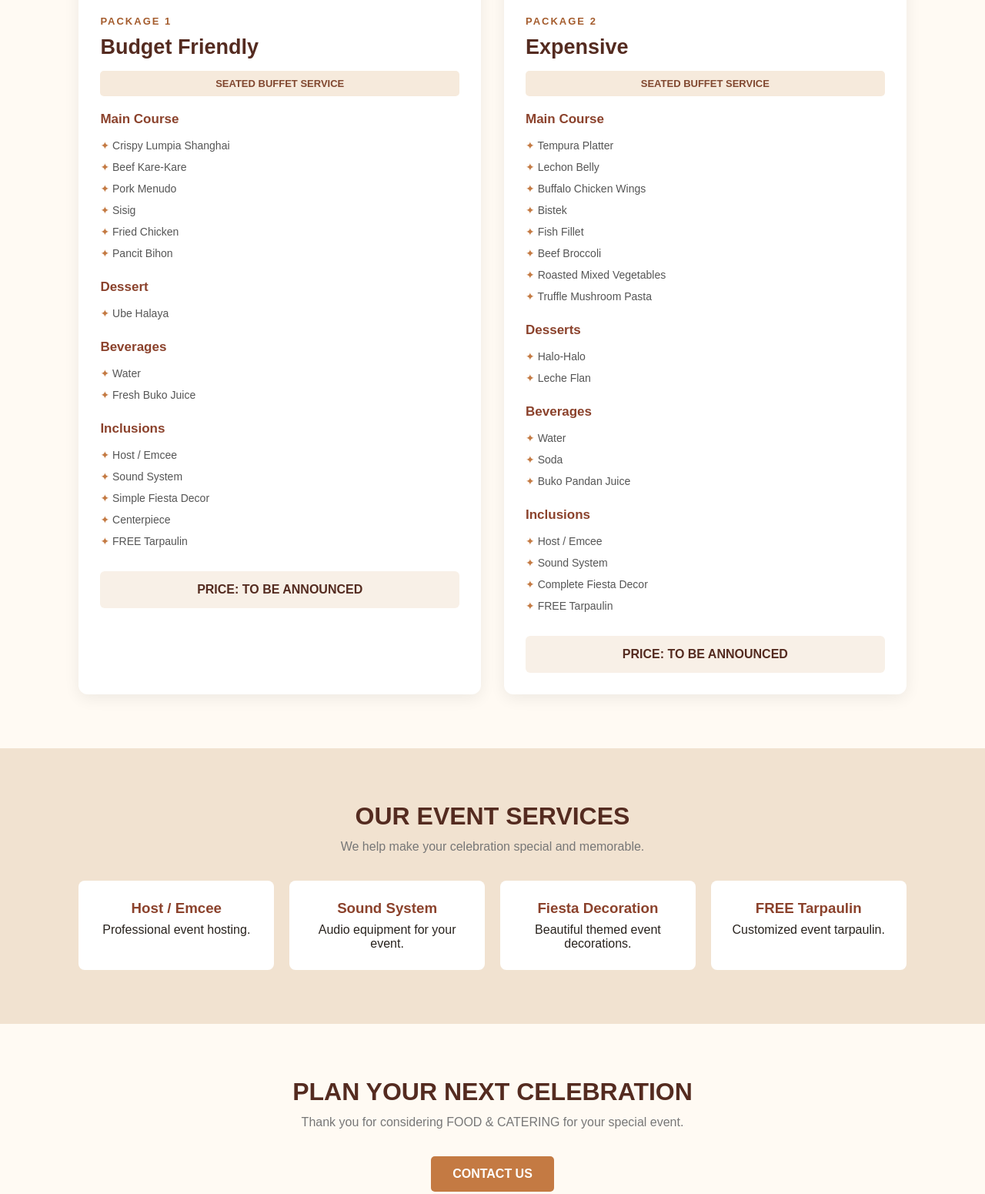
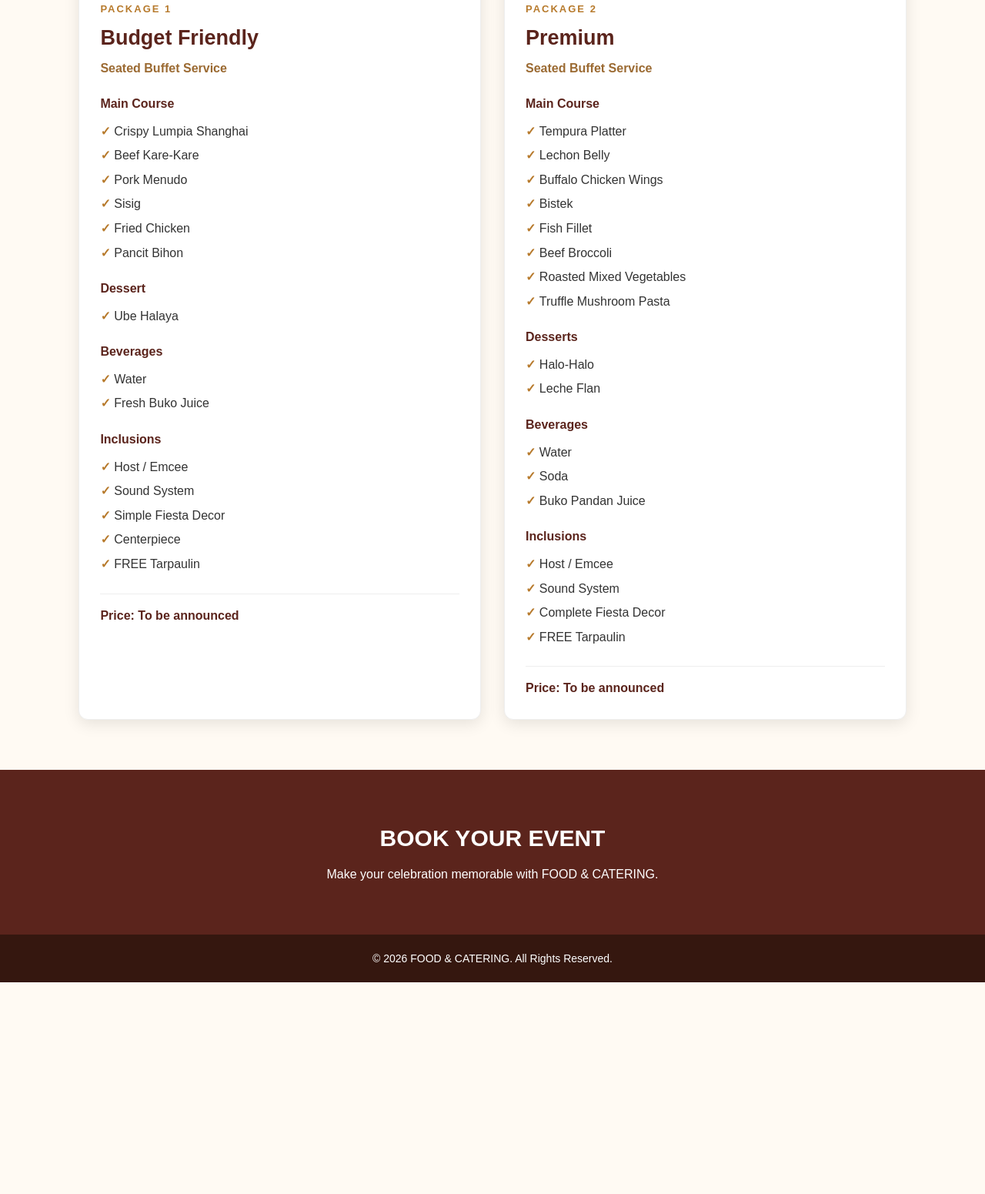
Before and after one commit to emieljune79-png/FOOD-CATERING, a plain HTML site: page index.html in a window 1280 px wide. Shown: the part 918-2469 px from the top of the page at 77% size. After the commit the page ends 2194 px from the top, so only its background shows below. Drawn offline with Linux system fonts and the light colour scheme.

Commit message:
Refactor index.html for improved layout and styles
Updated various styles and content for the catering website, including header, hero section, packages, and footer.

```diff
--- a/index.html
+++ b/index.html
@@ -4,8 +4,7 @@
 <head>
 <meta charset="UTF-8">
 <meta name="viewport" content="width=device-width, initial-scale=1.0">
-
-<title>FOOD & CATERING</title>
+<title>FOOD & CATERING | Filipino Catering Services</title>
 
 <style>
 * {
@@ -21,227 +20,208 @@ html {
 
 body {
     background: #fffaf3;
-    color: #29231e;
+    color: #333;
+    line-height: 1.6;
 }
 
 header {
-    background: #542b20;
+    background: #5b241c;
     color: white;
     padding: 22px 8%;
     display: flex;
     justify-content: space-between;
     align-items: center;
     flex-wrap: wrap;
-    gap: 15px;
+    gap: 12px;
 }
 
-header h2 {
-    letter-spacing: 2px;
+.logo {
+    font-size: 23px;
+    font-weight: bold;
+    letter-spacing: 1px;
 }
 
 nav a {
     color: white;
     text-decoration: none;
     margin-left: 20px;
-    font-size: 14px;
+    font-weight: bold;
 }
 
 nav a:hover {
-    color: #f4c78a;
+    color: #ffd89a;
 }
 
 .hero {
-    min-height: 440px;
+    min-height: 430px;
+    background: linear-gradient(rgba(0,0,0,.55), rgba(0,0,0,.55)),
+    url("https://images.unsplash.com/photo-1555244162-803834f70033?auto=format&fit=crop&w=1600&q=80");
+    background-position: center;
+    background-size: cover;
     display: flex;
     flex-direction: column;
     justify-content: center;
     align-items: center;
     text-align: center;
-    padding: 70px 20px;
-    background:
-    linear-gradient(#32180eb0, #32180eb0),
-    url("https://images.unsplash.com/photo-1555244162-803834f70033?w=1600");
-    background-size: cover;
-    background-position: center;
     color: white;
+    padding: 50px 20px;
 }
 
 .hero h1 {
-    font-size: clamp(35px, 6vw, 58px);
-    margin-bottom: 18px;
+    font-size: clamp(32px, 5vw, 52px);
+    margin-bottom: 12px;
 }
 
 .hero p {
-    font-size: 18px;
-    margin-bottom: 28px;
+    font-size: 19px;
+    margin-bottom: 25px;
 }
 
 .btn {
     display: inline-block;
-    background: #c47a43;
-    color: white;
-    padding: 14px 28px;
+    background: #d99a43;
+    color: #35170f;
+    padding: 12px 27px;
+    text-decoration: none;
     border-radius: 5px;
-    text-decoration: none;
     font-weight: bold;
 }
 
 .btn:hover {
-    background: #a45c2d;
+    background: #f1bd70;
 }
 
 section {
-    padding: 70px 8%;
-    text-align: center;
+    padding: 65px 8%;
 }
 
 .section-title {
-    font-size: 32px;
-    margin-bottom: 12px;
-    color: #542b20;
+    text-align: center;
+    margin-bottom: 35px;
 }
 
-.section-description {
+.section-title h2 {
+    color: #5b241c;
+    font-size: 32px;
+}
+
+.section-title p {
     color: #777;
-    margin-bottom: 35px;
 }
 
 .packages {
     display: grid;
     grid-template-columns: repeat(auto-fit, minmax(280px, 1fr));
     gap: 30px;
-    align-items: stretch;
+    max-width: 1100px;
+    margin: auto;
 }
 
-.card {
+.package-card {
     background: white;
     border-radius: 12px;
     overflow: hidden;
-    box-shadow: 0 5px 20px #00000012;
-    text-align: left;
-    transition: 0.3s;
+    box-shadow: 0 5px 20px rgba(0,0,0,.10);
+    border: 1px solid #eee;
 }
 
-.card:hover {
-    transform: translateY(-6px);
+.package-image {
+    height: 200px;
+    background-size: cover;
+    background-position: center;
 }
 
-.card img {
-    width: 100%;
-    height: 220px;
-    object-fit: cover;
+.package-one {
+    background-image: url("https://images.unsplash.com/photo-1547592180-85f173990554?auto=format&fit=crop&w=900&q=80");
 }
 
-.card-content {
-    padding: 28px;
+.package-two {
+    background-image: url("https://images.unsplash.com/photo-1544025162-d76694265947?auto=format&fit=crop&w=900&q=80");
+}
+
+.package-content {
+    padding: 27px;
 }
 
 .package-label {
-    color: #a45c2d;
-    font-size: 13px;
+    color: #b77a2c;
     font-weight: bold;
     letter-spacing: 2px;
+    font-size: 13px;
 }
 
-.card h2 {
-    color: #542b20;
-    margin: 10px 0;
+.package-content h3 {
+    color: #5b241c;
     font-size: 27px;
+    margin: 5px 0;
 }
 
 .service {
-    background: #f6eadc;
-    color: #80472f;
-    padding: 9px;
-    border-radius: 5px;
-    margin: 15px 0;
-    font-size: 13px;
+    color: #9b6a32;
     font-weight: bold;
+    margin-bottom: 20px;
+}
+
+.package-content h4 {
+    color: #5b241c;
+    margin-top: 18px;
+    margin-bottom: 7px;
+}
+
+.package-content ul {
+    list-style: none;
+}
+
+.package-content li {
+    padding: 3px 0;
+}
+
+.package-content li::before {
+    content: "✓ ";
+    color: #b77a2c;
+    font-weight: bold;
+}
+
+.price {
+    margin-top: 22px;
+    padding-top: 15px;
+    border-top: 1px solid #eee;
+    font-weight: bold;
+    color: #5b241c;
+}
+
+.booking {
+    background: #5b241c;
+    color: white;
     text-align: center;
 }
 
-.menu-group {
-    margin-top: 20px;
+.booking h2 {
+    font-size: 30px;
+    margin-bottom: 10px;
 }
 
-.menu-group h3 {
-    color: #8b422c;
-    margin-bottom: 10px;
-    font-size: 17px;
-}
-
-.menu-group ul {
-    list-style: none;
-    line-height: 2;
-    color: #555;
+footer {
+    background: #35170f;
+    color: white;
+    text-align: center;
+    padding: 20px;
     font-size: 14px;
 }
 
-.menu-group li::before {
-    content: "✦ ";
-    color: #c47a43;
-}
-
-.price {
-    background: #f8f0e7;
-    text-align: center;
-    padding: 15px;
-    margin-top: 25px;
-    border-radius: 6px;
-    font-weight: bold;
-    color: #542b20;
-}
-
-.inclusions {
-    background: #f1e2d0;
-}
-
-.inclusion-grid {
-    display: grid;
-    grid-template-columns: repeat(auto-fit, minmax(190px, 1fr));
-    gap: 20px;
-    margin-top: 35px;
-}
-
-.inclusion-item {
-    background: white;
-    padding: 25px 15px;
-    border-radius: 8px;
-}
-
-.inclusion-item h3 {
-    color: #8b422c;
-    margin-bottom: 8px;
-}
-
-.contact {
-    background: #fffaf3;
-}
-
-footer {
-    background: #542b20;
-    color: white;
-    text-align: center;
-    padding: 30px 15px;
-    line-height: 2;
-}
-
-@media(max-width: 600px) {
+@media (max-width: 600px) {
     header {
         justify-content: center;
         text-align: center;
     }
 
     nav a {
-        margin: 0 7px;
+        margin: 0 8px;
+        font-size: 14px;
     }
 
     section {
-        padding: 50px 5%;
-    }
-
-    .card-content {
-        padding: 22px;
+        padding: 45px 5%;
     }
 }
 </style>
@@ -250,68 +230,37 @@ footer {
 <body>
 
 <header>
-    <h2>FOOD & CATERING</h2>
-
+    <div class="logo">FOOD & CATERING</div>
     <nav>
         <a href="#home">Home</a>
         <a href="#packages">Packages</a>
-        <a href="#inclusions">Inclusions</a>
-        <a href="#contact">Contact</a>
+        <a href="#booking">Contact</a>
     </nav>
 </header>
 
-<!-- HOME -->
-
-<div class="hero" id="home">
+<section class="hero" id="home">
     <h1>Make Every Celebration Special</h1>
-
-    <p>
-        Delicious food and memorable experiences
-        for your special occasions.
-    </p>
-
-    <a href="#packages" class="btn">
-        EXPLORE OUR PACKAGES
-    </a>
-</div>
-
-<!-- PACKAGES -->
+    <p>Delicious Filipino Food for Your Special Events.</p>
+    <a href="#packages" class="btn">Explore Packages</a>
+</section>
 
 <section id="packages">
-
-    <h2 class="section-title">OUR CATERING PACKAGES</h2>
-
-    <p class="section-description">
-        Discover our Filipino-inspired catering packages
-        for your celebrations.
-    </p>
+    <div class="section-title">
+        <h2>OUR CATERING PACKAGES</h2>
+        <p>Choose the perfect package for your celebration.</p>
+    </div>
 
     <div class="packages">
 
         <!-- PACKAGE 1 -->
+        <div class="package-card">
+            <div class="package-image package-one"></div>
+            <div class="package-content">
+                <span class="package-label">PACKAGE 1</span>
+                <h3>Budget Friendly</h3>
+                <p class="service">Seated Buffet Service</p>
 
-        <div class="card">
-
-            <img
-            src="https://images.unsplash.com/photo-1555244162-803834f70033?w=900"
-            alt="Filipino buffet catering">
-
-            <div class="card-content">
-
-                <span class="package-label">
-                    PACKAGE 1
-                </span>
-
-                <h2>Budget Friendly</h2>
-
-                <div class="service">
-                    SEATED BUFFET SERVICE
-                </div>
-
-                <div class="menu-group">
-
-                    <h3>Main Course</h3>
-
+                <h4>Main Course</h4>
                 <ul>
                     <li>Crispy Lumpia Shanghai</li>
                     <li>Beef Kare-Kare</li>
@@ -321,33 +270,18 @@ footer {
                     <li>Pancit Bihon</li>
                 </ul>
 
-                </div>
-
-                <div class="menu-group">
-
-                    <h3>Dessert</h3>
-
+                <h4>Dessert</h4>
                 <ul>
                     <li>Ube Halaya</li>
                 </ul>
 
-                </div>
-
-                <div class="menu-group">
-
-                    <h3>Beverages</h3>
-
+                <h4>Beverages</h4>
                 <ul>
                     <li>Water</li>
                     <li>Fresh Buko Juice</li>
                 </ul>
 
-                </div>
-
-                <div class="menu-group">
-
-                    <h3>Inclusions</h3>
-
+                <h4>Inclusions</h4>
                 <ul>
                     <li>Host / Emcee</li>
                     <li>Sound System</li>
@@ -356,39 +290,19 @@ footer {
                     <li>FREE Tarpaulin</li>
                 </ul>
 
-                </div>
-
-                <div class="price">
-                    PRICE: TO BE ANNOUNCED
-                </div>
-
+                <div class="price">Price: To be announced</div>
             </div>
         </div>
 
         <!-- PACKAGE 2 -->
+        <div class="package-card">
+            <div class="package-image package-two"></div>
+            <div class="package-content">
+                <span class="package-label">PACKAGE 2</span>
+                <h3>Premium</h3>
+                <p class="service">Seated Buffet Service</p>
 
-        <div class="card">
-
-            <img
-            src="https://images.unsplash.com/photo-1555939594-58d7cb561ad1?w=900"
-            alt="Premium catering food">
-
-            <div class="card-content">
-
-                <span class="package-label">
-                    PACKAGE 2
-                </span>
-
-                <h2>Expensive</h2>
-
-                <div class="service">
-                    SEATED BUFFET SERVICE
-                </div>
-
-                <div class="menu-group">
-
-                    <h3>Main Course</h3>
-
+                <h4>Main Course</h4>
                 <ul>
                     <li>Tempura Platter</li>
                     <li>Lechon Belly</li>
@@ -400,35 +314,20 @@ footer {
                     <li>Truffle Mushroom Pasta</li>
                 </ul>
 
-                </div>
-
-                <div class="menu-group">
-
-                    <h3>Desserts</h3>
-
+                <h4>Desserts</h4>
                 <ul>
                     <li>Halo-Halo</li>
                     <li>Leche Flan</li>
                 </ul>
 
-                </div>
-
-                <div class="menu-group">
-
-                    <h3>Beverages</h3>
-
+                <h4>Beverages</h4>
                 <ul>
                     <li>Water</li>
                     <li>Soda</li>
                     <li>Buko Pandan Juice</li>
                 </ul>
 
-                </div>
-
-                <div class="menu-group">
-
-                    <h3>Inclusions</h3>
-
+                <h4>Inclusions</h4>
                 <ul>
                     <li>Host / Emcee</li>
                     <li>Sound System</li>
@@ -436,88 +335,20 @@ footer {
                     <li>FREE Tarpaulin</li>
                 </ul>
 
-                </div>
-
-                <div class="price">
-                    PRICE: TO BE ANNOUNCED
-                </div>
-
+                <div class="price">Price: To be announced</div>
             </div>
         </div>
 
     </div>
-
 </section>
 
-<!-- INCLUSIONS -->
-
-<section class="inclusions" id="inclusions">
-
-    <h2 class="section-title">
-        OUR EVENT SERVICES
-    </h2>
-
-    <p class="section-description">
-        We help make your celebration special and memorable.
-    </p>
-
-    <div class="inclusion-grid">
-
-        <div class="inclusion-item">
-            <h3>Host / Emcee</h3>
-            <p>Professional event hosting.</p>
-        </div>
-
-        <div class="inclusion-item">
-            <h3>Sound System</h3>
-            <p>Audio equipment for your event.</p>
-        </div>
-
-        <div class="inclusion-item">
-            <h3>Fiesta Decoration</h3>
-            <p>Beautiful themed event decorations.</p>
-        </div>
-
-        <div class="inclusion-item">
-            <h3>FREE Tarpaulin</h3>
-            <p>Customized event tarpaulin.</p>
-        </div>
-
-    </div>
-
-</section>
-
-<!-- CONTACT -->
-
-<section class="contact" id="contact">
-
-    <h2 class="section-title">
-        PLAN YOUR NEXT CELEBRATION
-    </h2>
-
-    <p class="section-description">
-        Thank you for considering FOOD & CATERING
-        for your special event.
-    </p>
-
-    <a href="mailto:foodandcatering@example.com" class="btn">
-        CONTACT US
-    </a>
-
+<section class="booking" id="booking">
+    <h2>BOOK YOUR EVENT</h2>
+    <p>Make your celebration memorable with FOOD & CATERING.</p>
 </section>
 
 <footer>
-
-    <h2>FOOD & CATERING</h2>
-
-    <p>
-        Making Every Celebration Delicious and Memorable.
-    </p>
-
-    <p>
     © 2026 FOOD & CATERING. All Rights Reserved.
-    </p>
-
 </footer>
 
 </body>
```
Lines whose indentation alone changed are shown as unchanged.
